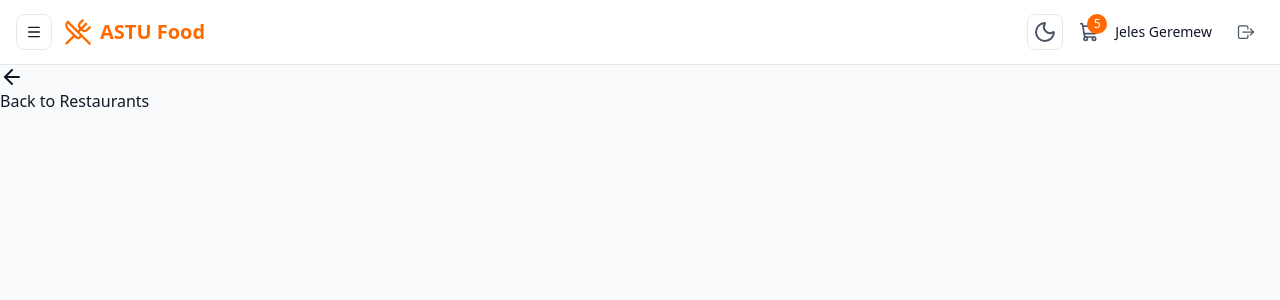
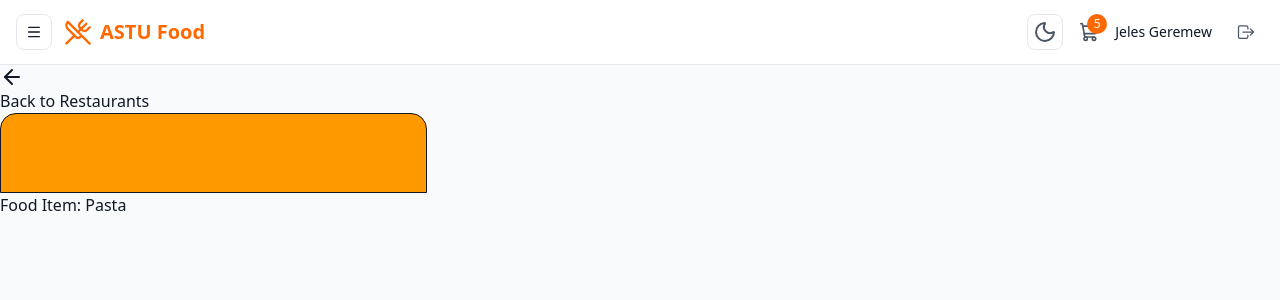
Before and after one commit to gedeno/Delivery-system, a Next.js app in the folder dsfrontend/: page /restaurants/1 in a window 1280 px wide. Shown: the top 300 px of the page. Built offline with nearby package versions, Linux system fonts and the light colour scheme.

Commit message:
adding food card some html

```diff
--- a/dsfrontend/app/(public)/restaurants/[id]/page.tsx
+++ b/dsfrontend/app/(public)/restaurants/[id]/page.tsx
@@ -3,6 +3,8 @@ import api from "@/lib/api"
 import { DashboardHeader } from "@/app/components/layout/Dashboardlayout";
 import Link from "next/link";
 import { ArrowLeft } from "lucide-react";
+import FoodCard from "@/app/components/ui/foodcard"
+
 export default function RestaurantDetailPage(){
     return(
         <div>
@@ -12,7 +14,9 @@ export default function RestaurantDetailPage(){
 
                 </Link>
 
-                <div></div>
+                <div className="grid grid-cols-3">
+                    <FoodCard/>
+                </div>
 
             </div>
 
--- a/dsfrontend/app/components/ui/foodcard.tsx
+++ b/dsfrontend/app/components/ui/foodcard.tsx
@@ -0,0 +1,18 @@
+"use client"
+import api from "@/lib/api"
+
+
+
+export default function FoodCard(){
+    return(
+        <div>
+            <div className="h-20 border rounded-t-2xl p-3 bg-amber-500">
+
+            </div>
+            <div>
+                <h1>Food Item: Pasta</h1>
+
+            </div>
+        </div>
+    )
+}
```
